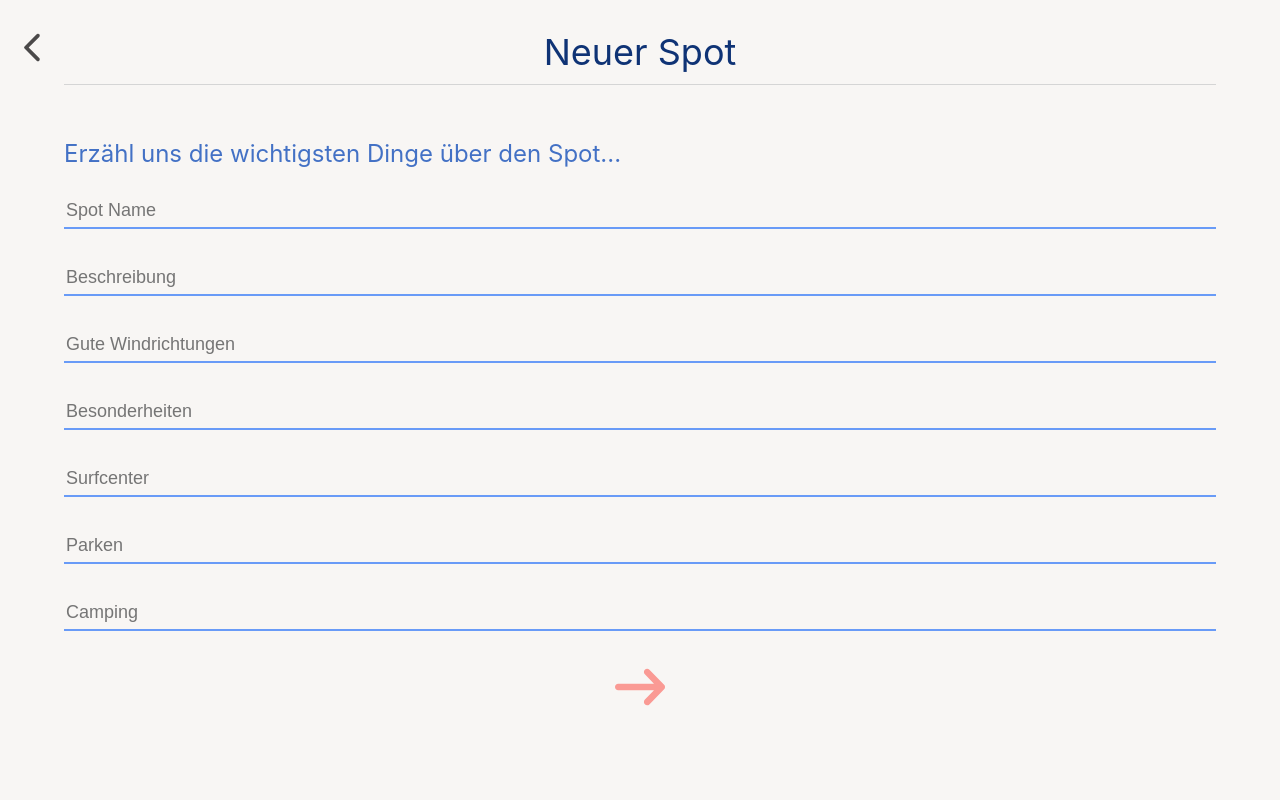
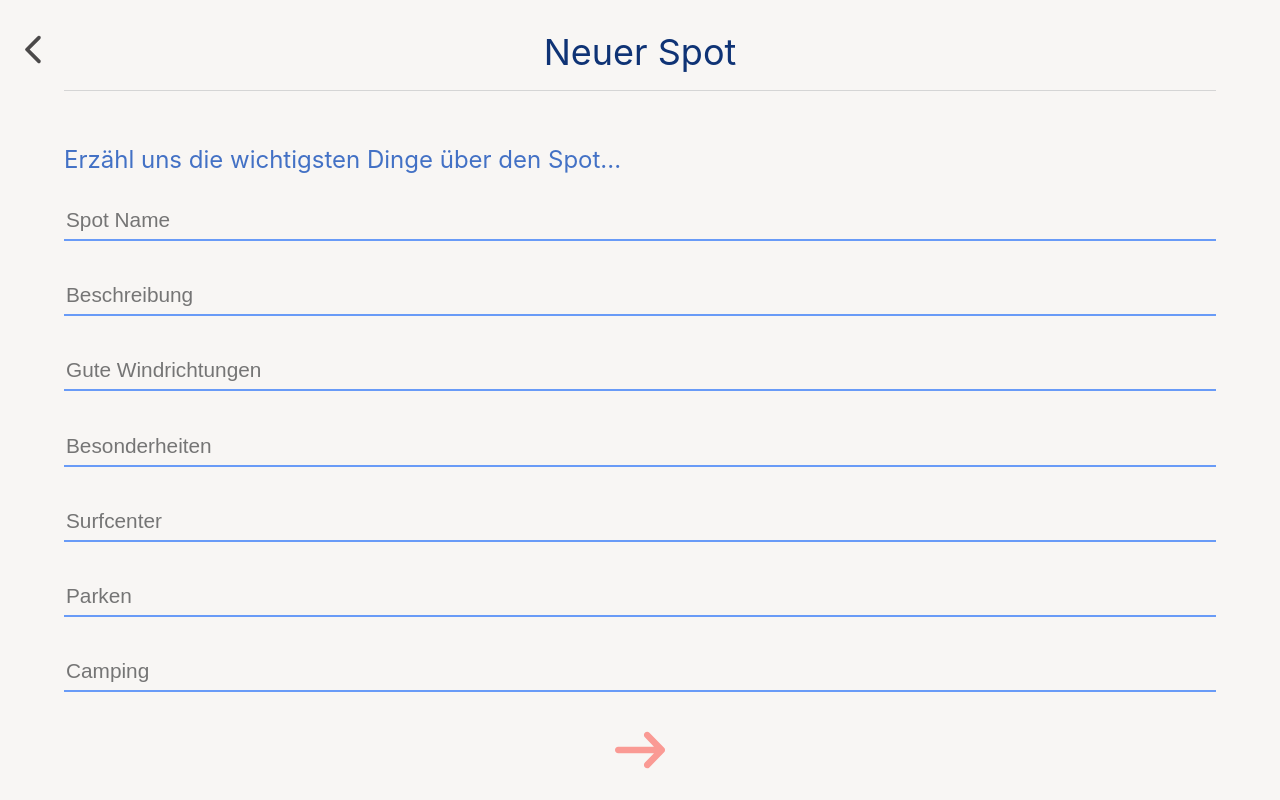
Before and after one commit to JanRaadts/capstone-project, a Next.js app: page /addspot in a window 1280 px wide. Built offline with nearby package versions, Linux system fonts and the light colour scheme.

Commit message:
fixed the PR Tips

```diff
--- a/components/Header.js
+++ b/components/Header.js
@@ -1,9 +1,9 @@
 import Image from "next/image";
 import styled from "styled-components";
-import menue from "../public/images/Menü.svg";
+import menue from "../public/images/Menue.svg";
 import UmMichHerum from "../public/images/UmMichHerum.svg";
 import UsedLocateMe from "../public/images/UsedLocateMe.svg";
-import usedMenü from "../public/images/UsedMenü.svg";
+import usedMenue from "../public/images/UsedMenue.svg";
 
 export default function Header({
   onMapShown,
@@ -47,7 +47,7 @@ export default function Header({
         ) : (
           <Image
             onClick={onMapShown}
-            src={usedMenü}
+            src={usedMenue}
             alt="Menü_Btn"
             width={39}
             height={53}
--- a/pages/addspot.js
+++ b/pages/addspot.js
@@ -39,7 +39,6 @@ export default function Addspot() {
       city: event.target.elements.city.value,
       zip: event.target.elements.zip.value,
       street: event.target.elements.street.value,
-      coordinates: "54.41557003297096, 10.41170060728538",
     };
 
     getGeo(secondStepData);
@@ -55,6 +54,7 @@ export default function Addspot() {
       ...data,
       latitude: `${geodata.results[0].lat}`,
       longitude: `${geodata.results[0].lon}`,
+      coordinates: `${geodata.results[0].lat}, ${geodata.results[0].lon}`,
     };
     handleNewSpotToDB(newSpot);
     router.push(`/`);
@@ -85,36 +85,50 @@ export default function Addspot() {
               Erzähl uns die wichtigsten Dinge über den Spot...
             </StyledText>
             <StyledInput
+              type="text"
+              aria-label="Eingabefeld Spotname"
               placeholder="Spot Name"
               name="name"
               required
             ></StyledInput>
             <StyledInput
+              type="text"
+              aria-label="Eingabefeld Spot Beschreibung"
               placeholder="Beschreibung"
               name="description"
               required
             ></StyledInput>
             <StyledInput
+              type="text"
+              aria-label="Eingabefeld gute windrichtungen am Spot"
               placeholder="Gute Windrichtungen"
               name="winddirection"
               required
             ></StyledInput>
             <StyledInput
+              type="text"
+              aria-label="Eingabefeld besonderheiten am surfspot"
               placeholder="Besonderheiten"
               name="particularities"
               required
             ></StyledInput>
             <StyledInput
+              type="text"
+              aria-label="Eingabefeld surfcenter in der nähe"
               placeholder="Surfcenter"
               name="surfcenter"
               required
             ></StyledInput>
             <StyledInput
+              type="text"
+              aria-label="Eingabefeld parken in der nähe"
               placeholder="Parken"
               name="parking"
               required
             ></StyledInput>
             <StyledInput
+              type="text"
+              aria-label="Eingabefeld übernachten in der nähe"
               placeholder="Camping"
               name="camping"
               required
@@ -134,17 +148,29 @@ export default function Addspot() {
           <StyledForm onSubmit={handleNewSpotSecondStep}>
             <StyledText>Wo befindet sich der Spot?</StyledText>
             <StyledInput
+              type="text"
+              aria-label="Eingabefeld Land"
               placeholder="Land"
               name="country"
               required
             ></StyledInput>
-            <StyledInput placeholder="Stadt" name="city" required></StyledInput>
             <StyledInput
+              type="text"
+              aria-label="Eingabefeld Stadt"
+              placeholder="Stadt"
+              name="city"
+              required
+            ></StyledInput>
+            <StyledInput
+              type="text"
+              aria-label="Eingabefeld Postleitzahl"
               placeholder="Postleitzahl"
               name="zip"
               required
             ></StyledInput>
             <StyledInput
+              type="text"
+              aria-label="Eingabefeld Straße und Hausnummer"
               placeholder="Straße und Hausnummer"
               name="street"
               required
@@ -167,15 +193,15 @@ const StyledTitle = styled.h1`
   font-weight: normal;
   border-bottom: 1.5px solid #d5d5d5;
   width: 90vw;
-  padding-bottom: 10px;
-  font-size: 36px;
+  padding-bottom: 1rem;
+  font-size: 2.25rem;
   color: #0f3375;
 `;
 
 const StyledLink = styled(Link)`
   position: absolute;
-  top: 30px;
-  left: 15px;
+  top: 2rem;
+  left: 1rem;
 `;
 
 const StyledForm = styled.form`
@@ -184,13 +210,13 @@ const StyledForm = styled.form`
 
 const StyledInput = styled.input`
   width: 100%;
-  height: 35px;
+  height: 2.5rem;
   background: #f8f6f4;
   border: none;
   border-bottom: 2px solid #699bf7;
-  margin-bottom: 30px;
-  margin-top: 2px;
-  font-size: 18px;
+  margin-bottom: 2rem;
+  margin-top: 0.2rem;
+  font-size: 1.3rem;
   &:focus {
     outline: none;
   }
@@ -200,11 +226,11 @@ const StyledSubmitButton = styled.button`
   background: #0f3375;
   box-shadow: 0px 4px 20px rgba(0, 0, 0, 0.25);
   border: none;
-  border-radius: 9px;
+  border-radius: 0.5rem;
   color: white;
-  font-size: 20px;
-  padding: 10px 30px;
-  margin: 20px 0px;
+  font-size: 1.5rem;
+  padding: 1rem 2rem;
+  margin: 1.5rem 0px;
 `;
 
 const StyledNextBtn = styled.button`
@@ -213,6 +239,6 @@ const StyledNextBtn = styled.button`
 `;
 
 const StyledText = styled.p`
-  font-size: 24px;
+  font-size: 1.5rem;
   color: #4371c5;
 `;
--- a/pages/api/index.js
+++ b/pages/api/index.js
@@ -15,7 +15,6 @@ export default async function handler(req, res) {
 
   if (req.method === "POST") {
     const data = req.body;
-    console.log(data);
     try {
       const newSurfspot = await Surfspots.create(data);
       res.status(201).json(newSurfspot);
```
Also changed, not shown: public/images/Menue.svg (renamed from public/images/Menü.svg), public/images/UsedMenue.svg (renamed from public/images/UsedMenü.svg).
